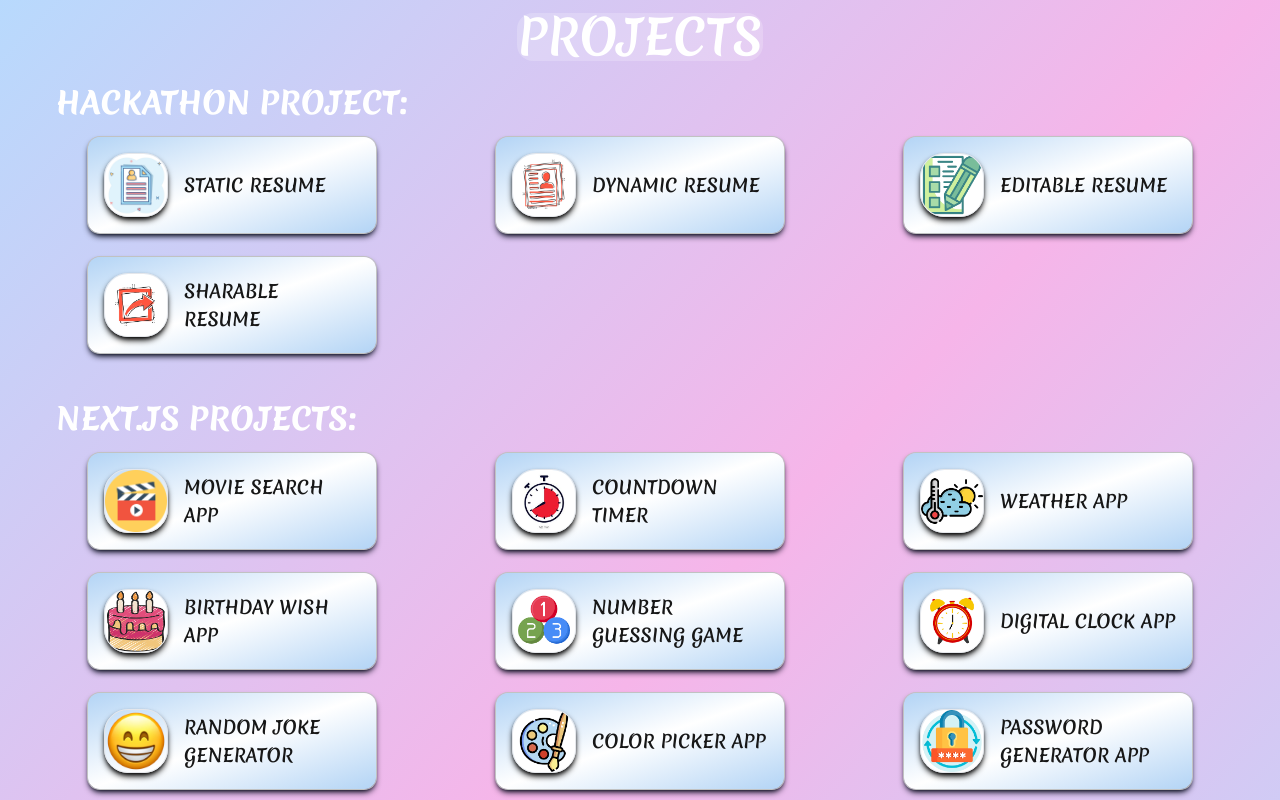
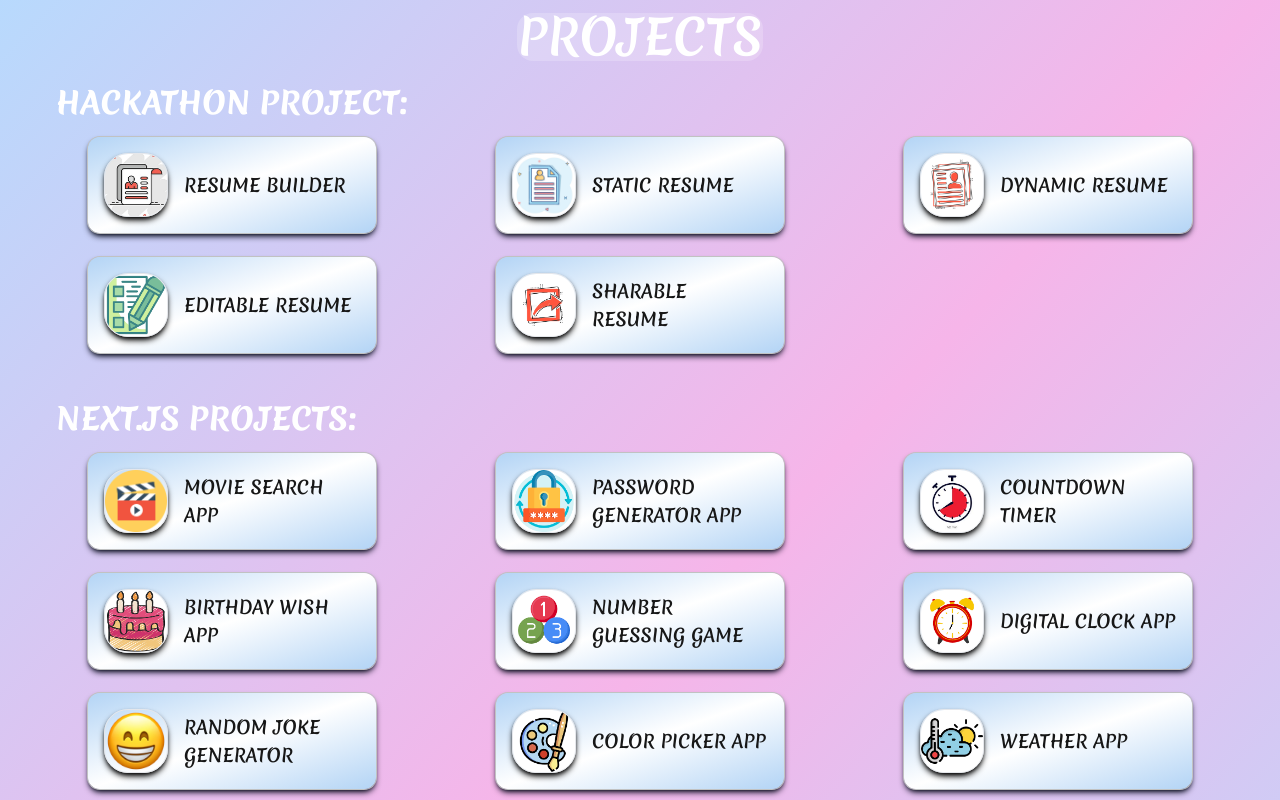
Before and after one commit to Fatima367/My_Figma_Portfolio, a Next.js app in the folder my_portfolio/: page / in a window 1280 px wide. Shown: the part 1540-2340 px from the top of the page. Built offline with nearby package versions, Linux system fonts and the light colour scheme; a web font is replaced by a local one; what @designbycode/tailwindcss-text-stroke would draw is missing.

Commit message:
my-portfolio-using-figma

```diff
--- a/my_portfolio/app/projects/page.tsx
+++ b/my_portfolio/app/projects/page.tsx
@@ -29,6 +29,11 @@ const Projects = () => {
       <div className="grid grid-cols-1 sm:grid-cols-2 lg:grid-cols-3 gap-6 mx-4 md:mx-10">
         {[
           {
+            title: "RESUME BUILDER",
+            link: "https://fatimafs-resume-builder.vercel.app/",
+            img: "/images/projimg20.jpg",
+          },
+          {
             title: "STATIC RESUME",
             link: "https://interactiveresumehackathonft.vercel.app/",
             img: "/images/projimg1.jpg",
@@ -45,7 +50,7 @@ const Projects = () => {
           },
           {
             title: "SHARABLE RESUME",
-            link: "",
+            link: "https://interactive-download-share-resume-fatimafs.vercel.app/",
             img: "/images/projimg4.jpg",
           },
         ].map((project, index) => (
@@ -91,58 +96,59 @@ const Projects = () => {
         {[
           {
             title: "MOVIE SEARCH APP",
-            link: "",
+            link: "https://movie-search-app-by-fatimafs.vercel.app/",
             description: "",
             img: "/images/projimg5.jpg",
           },
           {
+            title: "PASSWORD GENERATOR APP",
+            link: "https://password-generator-app-by-fatimafs.vercel.app/",
+            description: "",
+            img: "/images/projimg13.jpg",
+          },
+          {
             title: "COUNTDOWN TIMER",
-            link: "",
+            link: "https://countdown-timer-by-fatimafs-theta.vercel.app/",
             description: "",
             img: "/images/projimg6.jpg",
+          },
+          {
+            title: "BIRTHDAY WISH APP",
+            link: "https://birthday-wish-app-by-fatimafs-nextjs-project.vercel.app/",
+            description: "",
+            img: "/images/projimg8.jpg",
+          },
+          {
+            title: "NUMBER GUESSING GAME",
+            link: "https://number-guessing-game-by-fatimafs.vercel.app/",
+            description: "",
+            img: "/images/projimg9.jpg",
+          },
+          {
+            title: "DIGITAL CLOCK APP",
+            link: "https://digital-clock-app-by-fatimfs.vercel.app/",
+            description: "",
+            img: "/images/projimg10.jpg",
+          },
+          {
+            title: "RANDOM JOKE GENERATOR",
+            link: "https://random-joke-generator-app-by-fatimafs.vercel.app/",
+            description: "",
+            img: "/images/projimg11.jpg",
+          },
+          {
+            title: "COLOR PICKER APP",
+            link: "https://color-picker-app-by-fatimafs.vercel.app/",
+            description: "",
+            img: "/images/projimg12.jpg",
           },
           {
             title: "WEATHER APP",
             link: "",
             description: "",
             img: "/images/projimg7.jpg",
-          },
-          {
-            title: "BIRTHDAY WISH APP",
-            link: "",
-            description: "",
-            img: "/images/projimg8.jpg",
-          },
-          {
-            title: "NUMBER GUESSING GAME",
-            link: "",
-            description: "",
-            img: "/images/projimg9.jpg",
-          },
-          {
-            title: "DIGITAL CLOCK APP",
-            link: "",
-            description: "",
-            img: "/images/projimg10.jpg",
-          },
-          {
-            title: "RANDOM JOKE GENERATOR",
-            link: "",
-            description: "",
-            img: "/images/projimg11.jpg",
-          },
-          {
-            title: "COLOR PICKER APP",
-            link: "",
-            description: "",
-            img: "/images/projimg12.jpg",
-          },
-          {
-            title: "PASSWORD GENERATOR APP",
-            link: "",
-            description: "",
-            img: "/images/projimg13.jpg",
-          },
+          }
+
         ].map((project, index) => (
           <div className="flex flex-wrap justify-center items-center">
             <div
@@ -258,7 +264,7 @@ const Projects = () => {
         {[
           {
             title: "ONLINE CALCULATOR",
-            link: "",
+            link: "https://online-calculator-js-html-css-by-fatimafs.vercel.app/",
             description: "",
             img: "/images/projimg19.jpg",
           },
```
Also changed, not shown: my_portfolio/public/images/projimg20.jpg (added).
